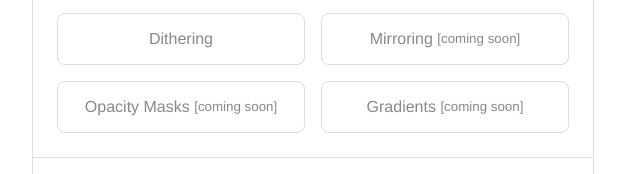
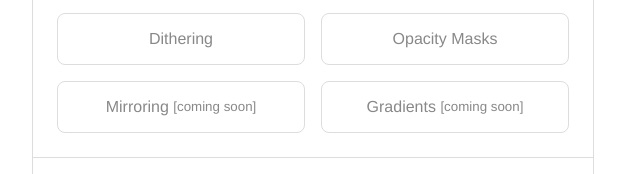
Before and after one commit to jneubrand/special-draw, a plain HTML site: page index.html in a window 1280 px wide. Shown: the part 321-495 px from the top of the page, 327-967 px from the left. Drawn offline with nearby package versions, Linux system fonts and the light colour scheme.

Commit message:
add `special-draw-mask`

```diff
--- a/index.html
+++ b/index.html
@@ -45,8 +45,9 @@
                     Transparency</a>
                 <a href="https://github.com/robisodd/special-draw-dither">
                     Dithering</a>
+                <a href="https://github.com/jneubrand/special-draw">
+                    Opacity Masks</a>
                 <a>Mirroring&nbsp;<small>[coming soon]</small></a>
-                <a>Opacity Masks&nbsp;<small>[coming soon]</small></a>
                 <a>Gradients&nbsp;<small>[coming soon]</small></a>
             </section>
             <section>
```
